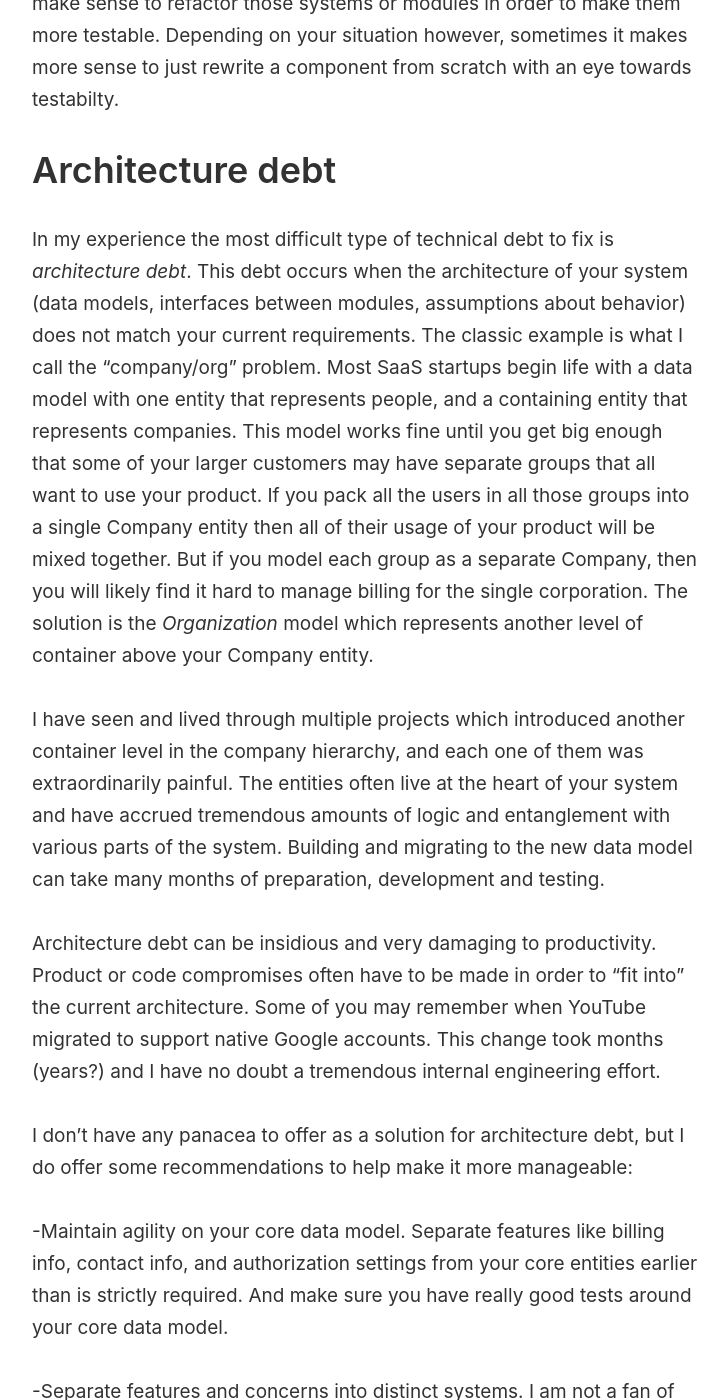
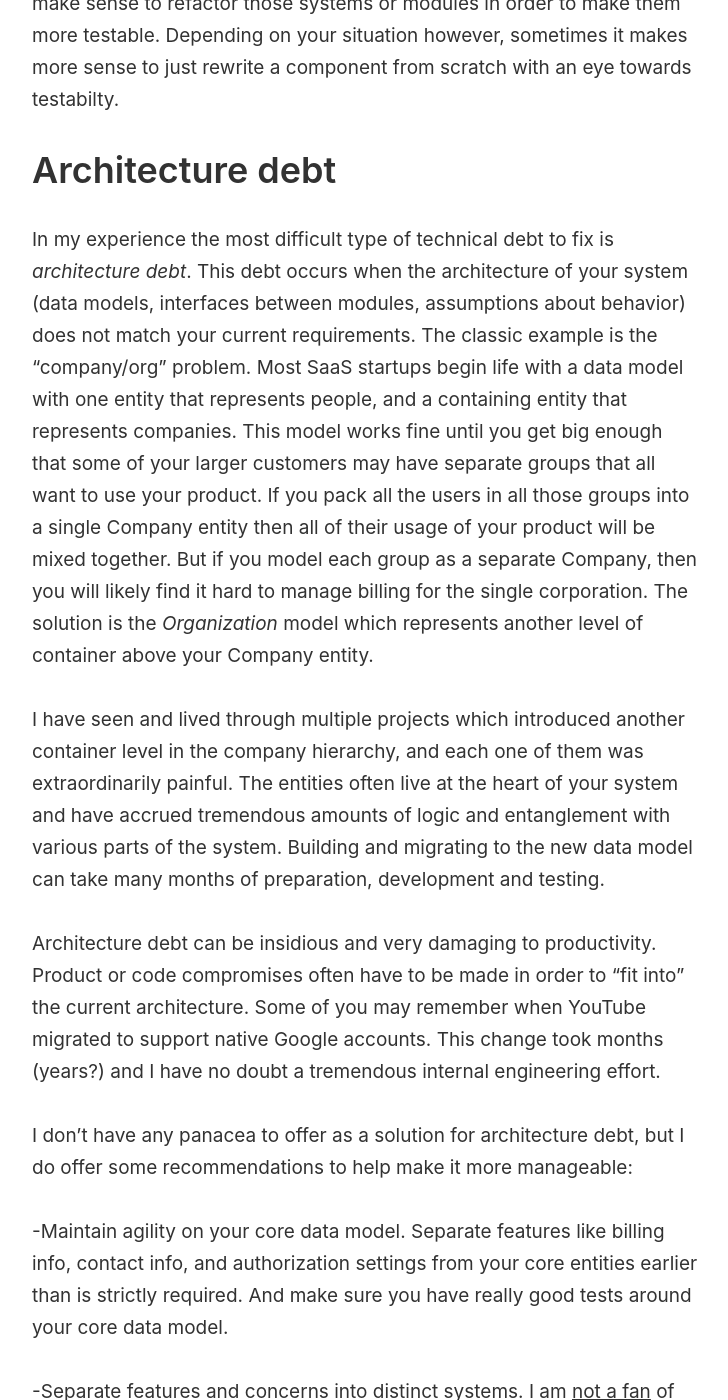
Before and after one commit to scottpersinger/scottpersinger.github.io, a Jekyll site: the page built from _posts/2020-04-21-technical-debt.markdown, in a window 1280 px wide and 1400 px high, scrolled down 2571 px. Shown: the whole window, without its empty margins (274-1002 px from the left). Built offline with Jekyll 4.4.1, drawn with Linux system fonts in a browser that asks for light colours; some of the changed text lies outside the part shown.

Commit message:
correction

```diff
--- a/_posts/2020-04-21-technical-debt.markdown
+++ b/_posts/2020-04-21-technical-debt.markdown
@@ -28,7 +28,7 @@ A more subtle challenge is how, oftentimes, components of your system will not h
 
 # Architecture debt
 
-In my experience the most difficult type of technical debt to fix is _architecture debt_. This debt occurs when the architecture of your system (data models, interfaces between modules, assumptions about behavior) does not match your current requirements. The classic example is what I call the "company/org" problem. Most SaaS startups begin life with a data model with one entity that represents people, and a containing entity that represents companies. This model works fine until you get big enough that some of your larger customers may have separate groups that all want to use your product. If you pack all the users in all those groups into a single Company entity then all of their usage of your product will be mixed together. But if you model each group as a separate Company, then you will likely find it hard to manage billing for the single corporation. The solution is the *Organization* model which represents another level of container above your Company entity.
+In my experience the most difficult type of technical debt to fix is _architecture debt_. This debt occurs when the architecture of your system (data models, interfaces between modules, assumptions about behavior) does not match your current requirements. The classic example is the "company/org" problem. Most SaaS startups begin life with a data model with one entity that represents people, and a containing entity that represents companies. This model works fine until you get big enough that some of your larger customers may have separate groups that all want to use your product. If you pack all the users in all those groups into a single Company entity then all of their usage of your product will be mixed together. But if you model each group as a separate Company, then you will likely find it hard to manage billing for the single corporation. The solution is the *Organization* model which represents another level of container above your Company entity.
 
 I have seen and lived through multiple projects which introduced another container level in the company hierarchy, and each one of them was extraordinarily painful. The entities often live at the heart of your system and have accrued tremendous amounts of logic and entanglement with various parts of the system. Building and migrating to the new data model can take many months of preparation, development and testing.
 
@@ -38,6 +38,6 @@ I don't have any panacea to offer as a solution for architecture debt, but I do
 
 -Maintain agility on your core data model. Separate features like billing info, contact info, and authorization settings from your core entities earlier than is strictly required. And make sure you have really good tests around your core data model.
 
--Separate features and concerns into distinct systems. I am not a fan of the current "back to the monolith!" movement. Sure, too many microservices too early is a recipe for a headache. But when monoliths inevitably accrue architecture debt, they can be incredibly difficult to change. Even having a small-N number of cooperating services will give you the chance to rearchitect or rebuild one of them without having to rewrite your whole product.
+-Separate features and concerns into distinct systems. I am [not a fan](http://scottp.org/2017/08/06/busting-the-monolith/) of the current "back to the monolith!" movement. Sure, too many microservices too early is a recipe for a headache. But when monoliths inevitably accrue architecture debt, they can be incredibly difficult to change. Even having a small-N number of cooperating services will give you the chance to rearchitect or rebuild one of them without having to rewrite your whole product.
 
 -Go read [Domain Driven Design](https://dddcommunity.org/) by Eric Evans. And then read it again. And then re-read it every 12 months. The ability to iterate your system's model of the business domain is one of the keys to solving architecture debt.
```
